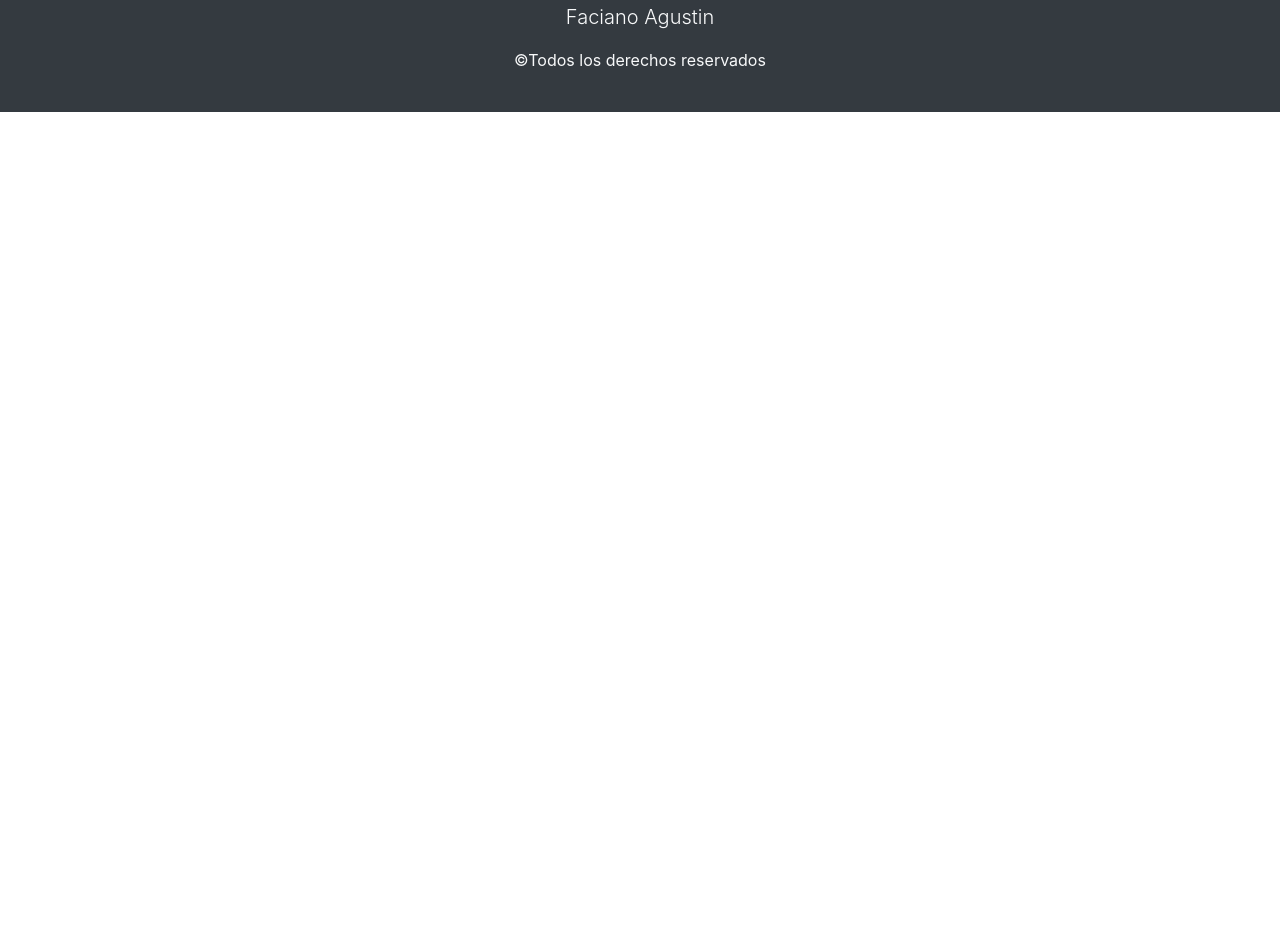
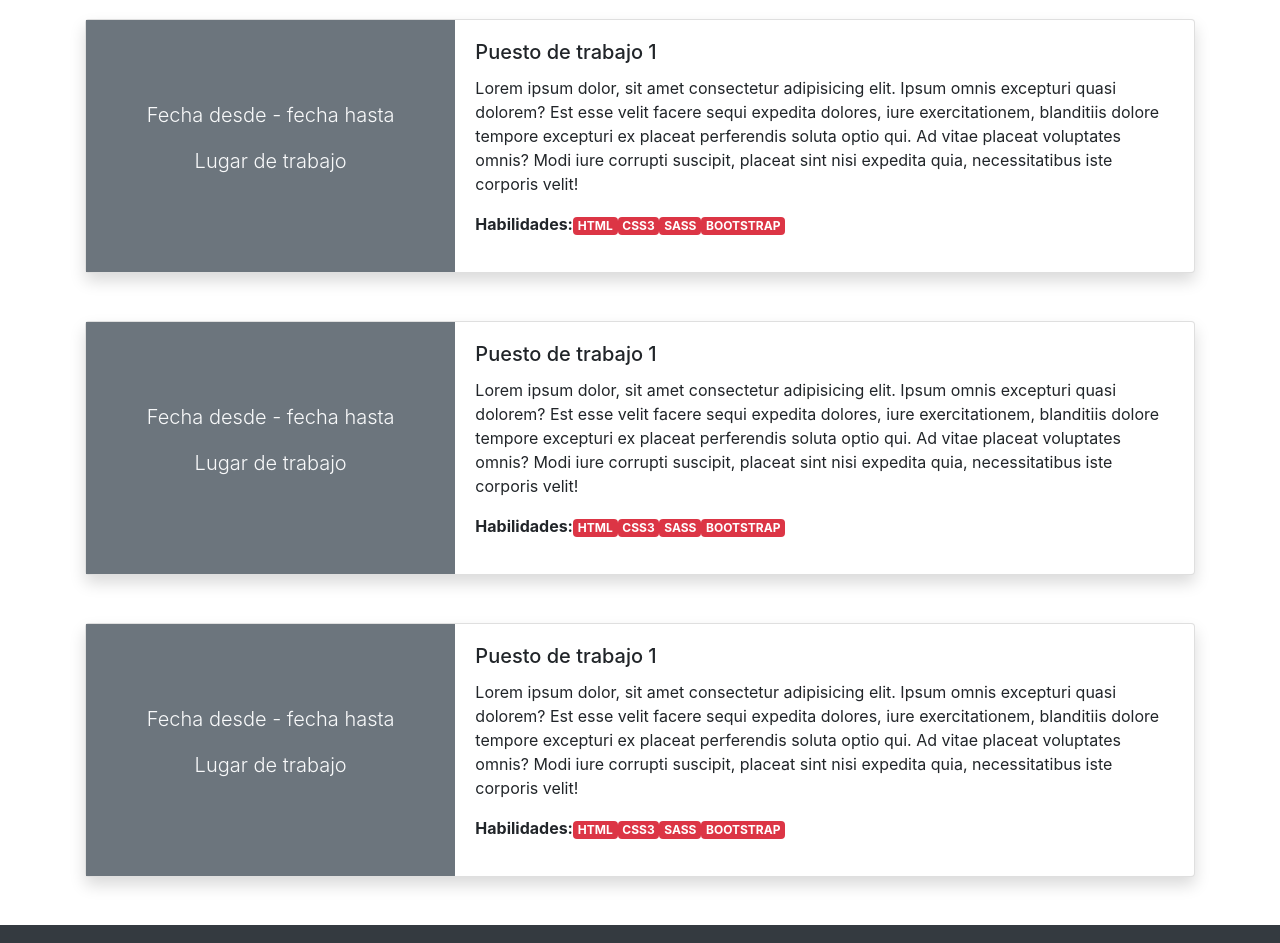
Before and after one commit to agustinfd/agustinfd.github.io, a plain HTML site: page index.html in a window 1280 px wide. Shown: the part 1004-1947 px from the top of the page. Before the commit the page ends 1116 px from the top, so only its background shows below. Drawn offline with nearby package versions, Linux system fonts and the light colour scheme.

Commit message:
se agrego la seccion experiencia laboral

```diff
--- a/index.html
+++ b/index.html
@@ -24,11 +24,11 @@
 
                 <div class="collapse navbar-collapse" id="navbarSupportedContent">
                     <ul class="navbar-nav ml-auto">
-                        <li class="nav-item active">
-                            <a class="nav-link" href="#">Sobre mi <span class="sr-only">(current)</span></a>
+                        <li class="nav-item">
+                            <a class="nav-link" href="#sobreMi">Sobre mi <span class="sr-only">(current)</span></a>
                         </li>
                         <li class="nav-item">
-                            <a class="nav-link" href="#">Experiencia laboral</a>
+                            <a class="nav-link" href="#experienciaLaboral">Experiencia laboral</a>
                         </li>
                         <li class="nav-item">
                             <a class="nav-link" href="#">Educacion</a>
@@ -56,7 +56,7 @@
 
     </section>
     <section class="container">
-        <h2 class="display-4 text-center my-4">Sobre mi</h2>
+        <h2 class="display-4 text-center my-4" id="sobreMi">Sobre mi</h2>
         <article class="shadow p-3 mb-5 bg-white rounded">
             <h3 class="text-muted">Informacion personal</h3>
             <hr>
@@ -74,6 +74,78 @@
                 laborum dolorem blanditiis, odit exercitationem itaque modi reprehenderit soluta et harum cupiditate.
                 Similique asperiores, ratione velit in et earum explicabo beatae pariatur fuga aliquam quibusdam
                 accusamus odit repudiandae quisquam aspernatur consequatur natus maiores!</p>
+        </article>
+        <h2 class="text-center display-4 my-4" id="experienciaLaboral">Experiencia laboral</h2>
+        <article>
+            <div class="card mb-3 shadow mb-5 bg-white rounded">
+                <div class="row no-gutters">
+                    <div class="col-md-4 bg-secondary text-light text-center d-flex flex-column justify-content-center">
+                        <p class="lead">Fecha desde - fecha hasta</p>
+                        <p class="lead">Lugar de trabajo</p>
+
+                    </div>
+                    <div class="col-md-8">
+                        <div class="card-body">
+                            <h5 class="card-title">Puesto de trabajo 1</h5>
+                            <p class="card-text">Lorem ipsum dolor, sit amet consectetur adipisicing elit. Ipsum omnis
+                                excepturi quasi dolorem? Est esse velit facere sequi expedita dolores, iure
+                                exercitationem, blanditiis dolore tempore excepturi ex placeat perferendis soluta optio
+                                qui. Ad vitae placeat voluptates omnis? Modi iure corrupti suscipit, placeat sint nisi
+                                expedita quia, necessitatibus iste corporis velit!</p>
+                            <p><b>Habilidades:</b><span class="badge badge-danger">HTML</span><span
+                                    class="badge badge-danger">CSS3</span><span
+                                    class="badge badge-danger">SASS</span><span
+                                    class="badge badge-danger">BOOTSTRAP</span></p>
+                        </div>
+                    </div>
+                </div>
+            </div>
+            <div class="card mb-3 shadow mb-5 bg-white rounded">
+                <div class="row no-gutters">
+                    <div class="col-md-4 bg-secondary text-light text-center d-flex flex-column justify-content-center">
+                        <p class="lead">Fecha desde - fecha hasta</p>
+                        <p class="lead">Lugar de trabajo</p>
+
+                    </div>
+                    <div class="col-md-8">
+                        <div class="card-body">
+                            <h5 class="card-title">Puesto de trabajo 1</h5>
+                            <p class="card-text">Lorem ipsum dolor, sit amet consectetur adipisicing elit. Ipsum omnis
+                                excepturi quasi dolorem? Est esse velit facere sequi expedita dolores, iure
+                                exercitationem, blanditiis dolore tempore excepturi ex placeat perferendis soluta optio
+                                qui. Ad vitae placeat voluptates omnis? Modi iure corrupti suscipit, placeat sint nisi
+                                expedita quia, necessitatibus iste corporis velit!</p>
+                            <p><b>Habilidades:</b><span class="badge badge-danger">HTML</span><span
+                                    class="badge badge-danger">CSS3</span><span
+                                    class="badge badge-danger">SASS</span><span
+                                    class="badge badge-danger">BOOTSTRAP</span></p>
+                        </div>
+                    </div>
+                </div>
+            </div>
+            <div class="card mb-3 shadow mb-5 bg-white rounded">
+                <div class="row no-gutters">
+                    <div class="col-md-4 bg-secondary text-light text-center d-flex flex-column justify-content-center">
+                        <p class="lead">Fecha desde - fecha hasta</p>
+                        <p class="lead">Lugar de trabajo</p>
+
+                    </div>
+                    <div class="col-md-8">
+                        <div class="card-body">
+                            <h5 class="card-title">Puesto de trabajo 1</h5>
+                            <p class="card-text">Lorem ipsum dolor, sit amet consectetur adipisicing elit. Ipsum omnis
+                                excepturi quasi dolorem? Est esse velit facere sequi expedita dolores, iure
+                                exercitationem, blanditiis dolore tempore excepturi ex placeat perferendis soluta optio
+                                qui. Ad vitae placeat voluptates omnis? Modi iure corrupti suscipit, placeat sint nisi
+                                expedita quia, necessitatibus iste corporis velit!</p>
+                            <p><b>Habilidades:</b><span class="badge badge-danger">HTML</span><span
+                                    class="badge badge-danger">CSS3</span><span
+                                    class="badge badge-danger">SASS</span><span
+                                    class="badge badge-danger">BOOTSTRAP</span></p>
+                        </div>
+                    </div>
+                </div>
+            </div>
         </article>
 
     </section>
```
